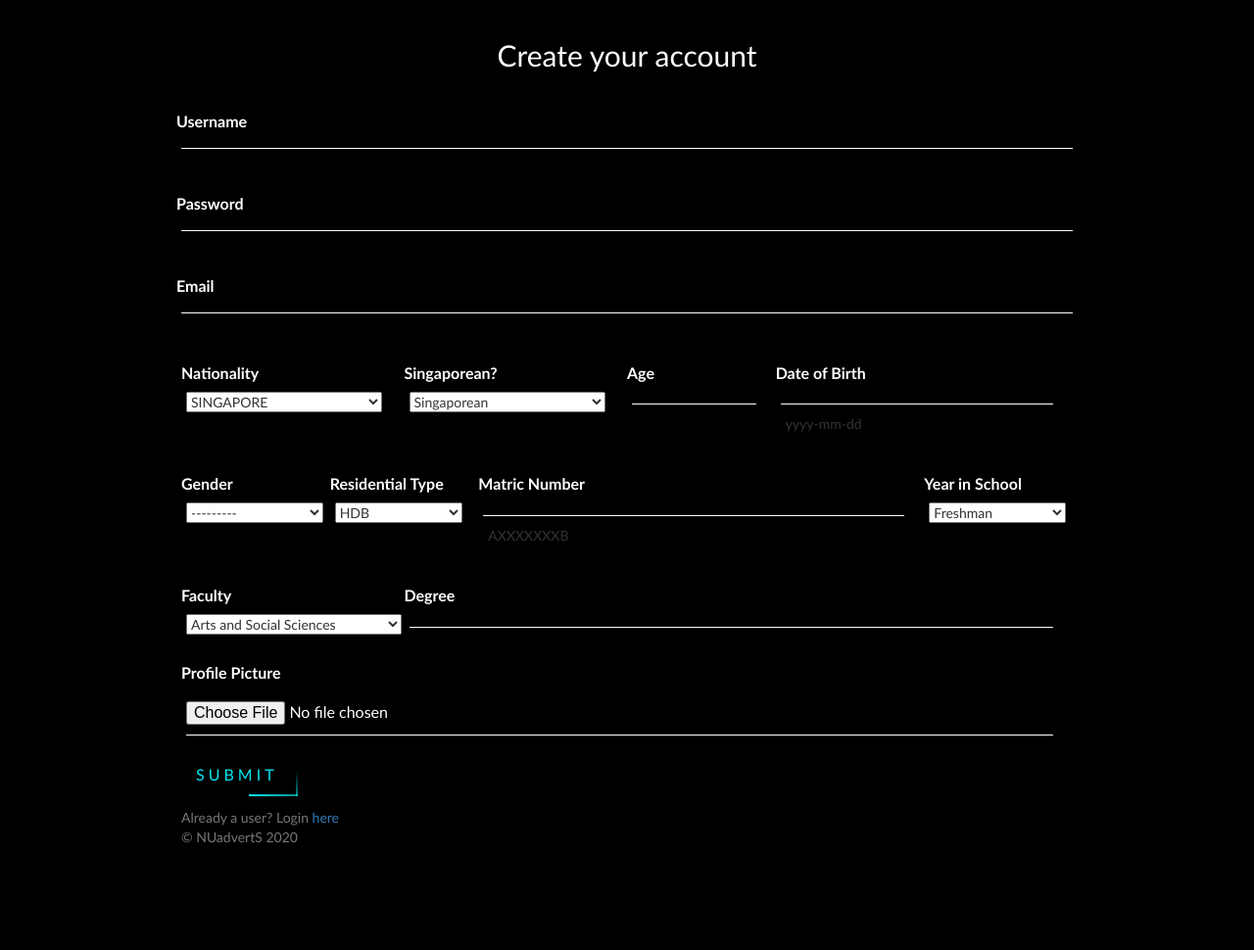
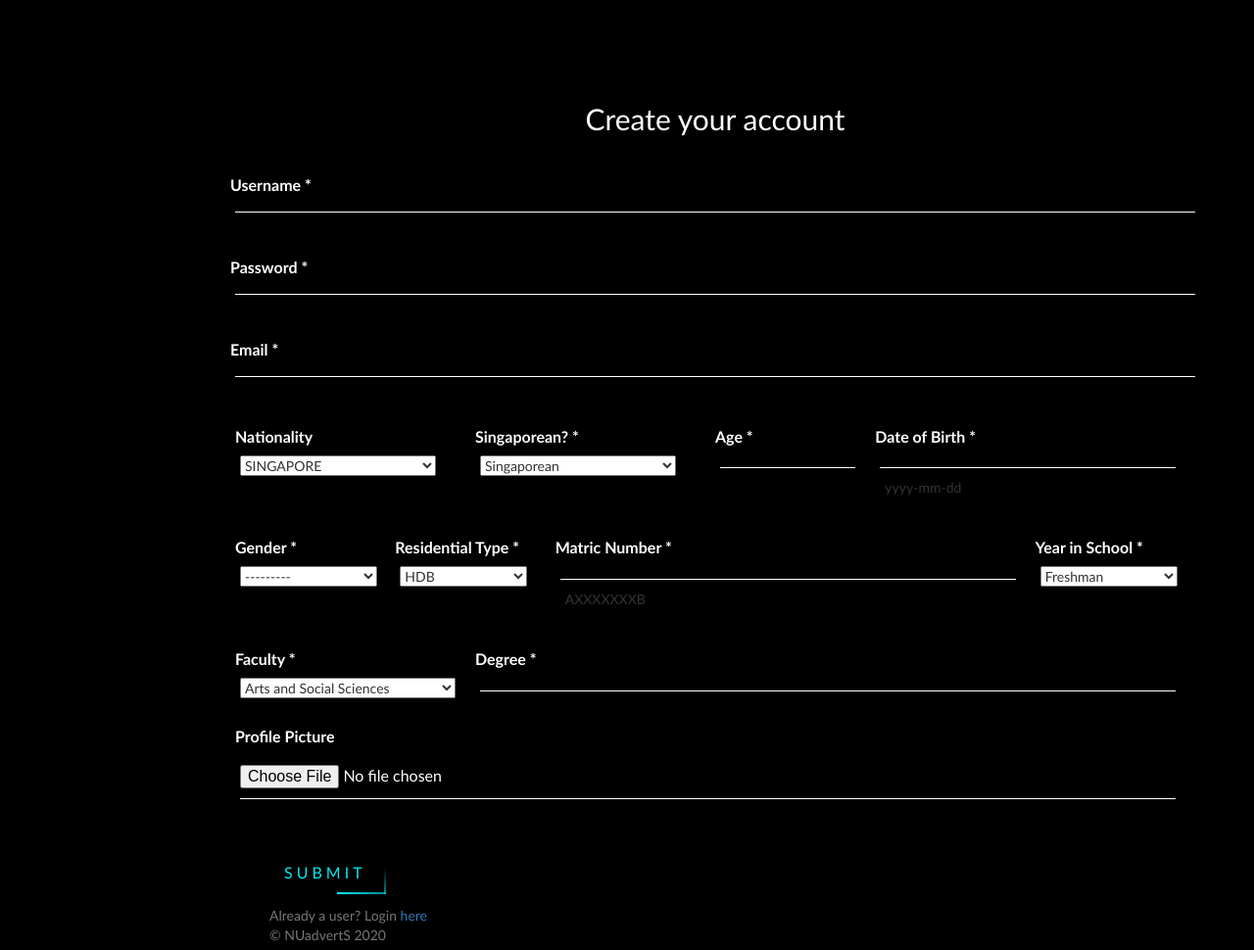
Before and after one commit to NUadS/Orbital, a Django app: page /accounts/register/ in a window 1280 px wide. Shown: the whole page at 98% size. Before the commit the page ends 860 px from the top, so only its background shows below. Run offline with Django 3.2, Linux system fonts and the light colour scheme; some libraries are stand-ins or nearby versions.

```diff
--- a/accounts/static/accounts/accounts.css
+++ b/accounts/static/accounts/accounts.css
@@ -1,14 +1,9 @@
 /*Registration/Login container styling */
 .box {
-    position: absolute;
-    top: 50%;
-    left: 50%;
-    padding: 40px;
-    transform: translate(-50%, -50%);
-    background: rgba(0, 0, 0, 0.753);
-    box-sizing: border-box;
-    box-shadow: 0 15px 25px rgba(0,0,0,.6);
-    border-radius: 10px;
+    position:relative;
+    margin-left:230px;
+    margin-top:100px;
+
 }
 
 .box h2 {
--- a/accounts/templates/accounts/login.html
+++ b/accounts/templates/accounts/login.html
@@ -2,7 +2,9 @@
 
 {% load static %}
 {% block css %}
-<link rel="stylesheet" type="text/css" href="{% static 'accounts/accounts.css' %}"><link rel="stylesheet" type="text/css" href="{% static 'survey/index.css' %}">
+<link rel="stylesheet" type="text/css" href="{% static 'accounts/accounts.css' %}">
+<link rel="stylesheet" type="text/css" href="{% static 'survey/index.css' %}">
+<link rel="stylesheet" type="text/css" href="{% static 'accounts/login.css' %}">
 {% endblock %}
 
 
--- a/accounts/templates/accounts/registration.html
+++ b/accounts/templates/accounts/registration.html
@@ -22,17 +22,17 @@
 
           <div class="user-box">
                 {{user_form.username}}
-                <label for="username"> Username</label>
+                <label for="username"> Username * </label>
           </div>
           <div class="user-box">
                 {{ user_form.password}}
-                <label for="password"> Password </label>
+                <label for="password"> Password * </label>
           </div>
 
           <!-- Email to be in a single row -->
           <div class="user-box">
                 {{ profile_form.email}}
-                <label for="email"> Email </label>
+                <label for="email"> Email * </label>
           </div>
 
           <!-- nationality, age, dob, gender, residential type to be in a single row -->
@@ -46,19 +46,19 @@
             <div class="form-group col-md-3 mb-0">
               <div class="registration-input-dropdown">
                 {{ profile_form.singaporean}}
-                <label for="singaporean"> Singaporean? </label>
+                <label for="singaporean"> Singaporean? * </label>
                 </div>
             </div>
             <div class="form-group col-md-2 mb-0">
               <div class="registration-input">
               {{ profile_form.age}}
-              <label for="age"> Age </label>
+              <label for="age"> Age * </label>
               </div>
             </div>
             <div class="form-group col-md-4 mb-0">
               <div class="registration-input">
               {{ profile_form.dob}}
-              <label for="dob"> Date of Birth </label>
+              <label for="dob"> Date of Birth * </label>
               <div class="help-text">
               {{profile_form.dob.help_text}}
             </div>
@@ -67,13 +67,13 @@
             <div class="form-group col-md-2 mb-0">
               <div class="registration-input-dropdown">
               {{ profile_form.gender}}
-              <label for="gender"> Gender </label>
+              <label for="gender"> Gender * </label>
             </div>
             </div>
             <div class="form-group col-md-2 mb-0">
               <div class="registration-input-dropdown">
               {{ profile_form.currentresidentialtype}}
-              <label for="currentresidentialtype"> Residential Type </label>
+              <label for="currentresidentialtype"> Residential Type * </label>
             </div>
             </div>
           </div>
@@ -84,7 +84,7 @@
             <div class="form-group col-md-6 mb-0">
               <div class="registration-input">
               {{ profile_form.matriculationNumber}}
-              <label for="matriculationNumber"> Matric Number </label>
+              <label for="matriculationNumber"> Matric Number * </label>
               <div class="help-text">
               {{profile_form.matriculationNumber.help_text}}
               </div>
@@ -97,21 +97,21 @@
             <div class="form-group col-md-2 mb-0">
               <div class="registration-input-dropdown">
               {{ profile_form.year_in_school}}
-              <label for="year_in_school"> Year in School </label>
+              <label for="year_in_school"> Year in School * </label>
             </div>
             </div>
 
             <div class="form-group col-md-3 mb-0">
               <div class="registration-input-dropdown">
               {{ profile_form.faculty}}
-              <label for="faculty"> Faculty </label>
+              <label for="faculty"> Faculty * </label>
             </div>
           </div>
 
             <div class="form-group col-md-9 mb-0">
               <div class="registration-input">
               {{ profile_form.degree}}
-              <label for="degree"> Degree </label>
+              <label for="degree"> Degree * </label>
             </div>
             </div>
 
```
Also changed, not shown: accounts/static/accounts/login.css (added, +13 -0 lines), db.sqlite3.
